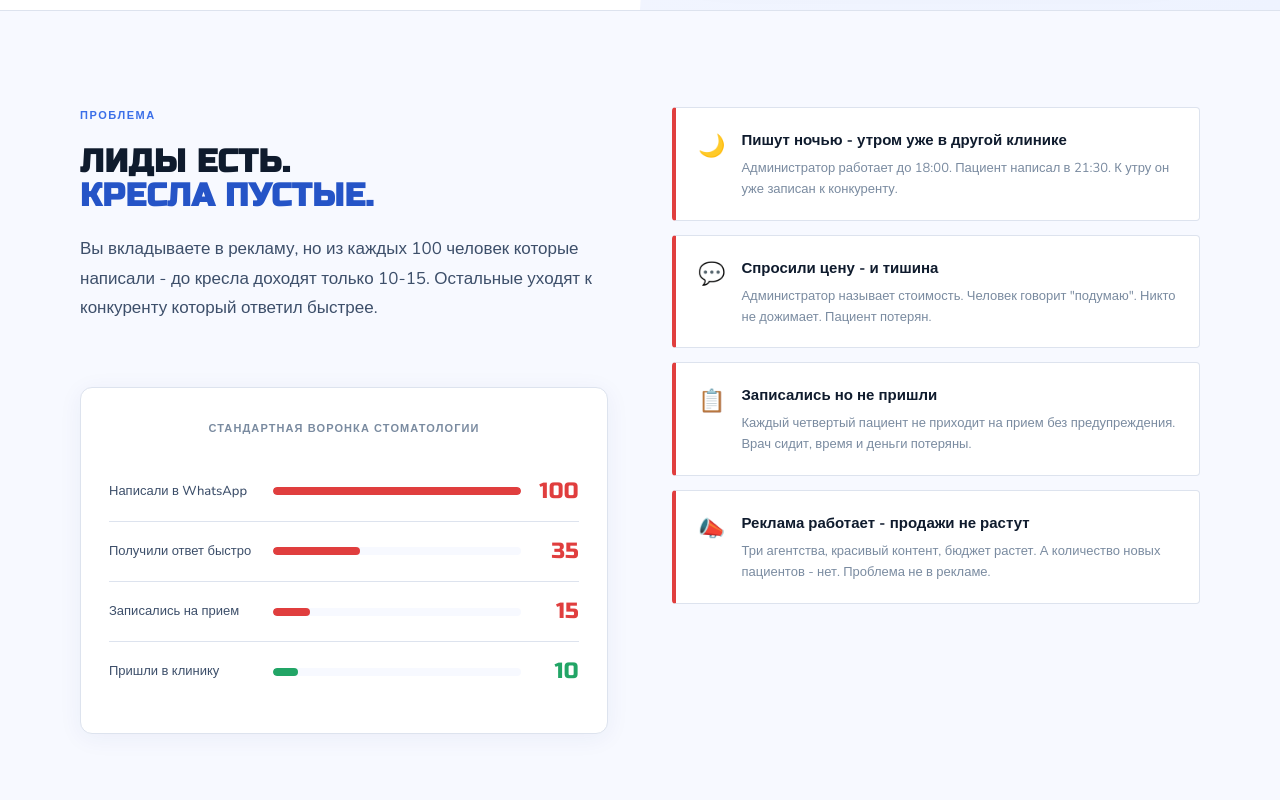
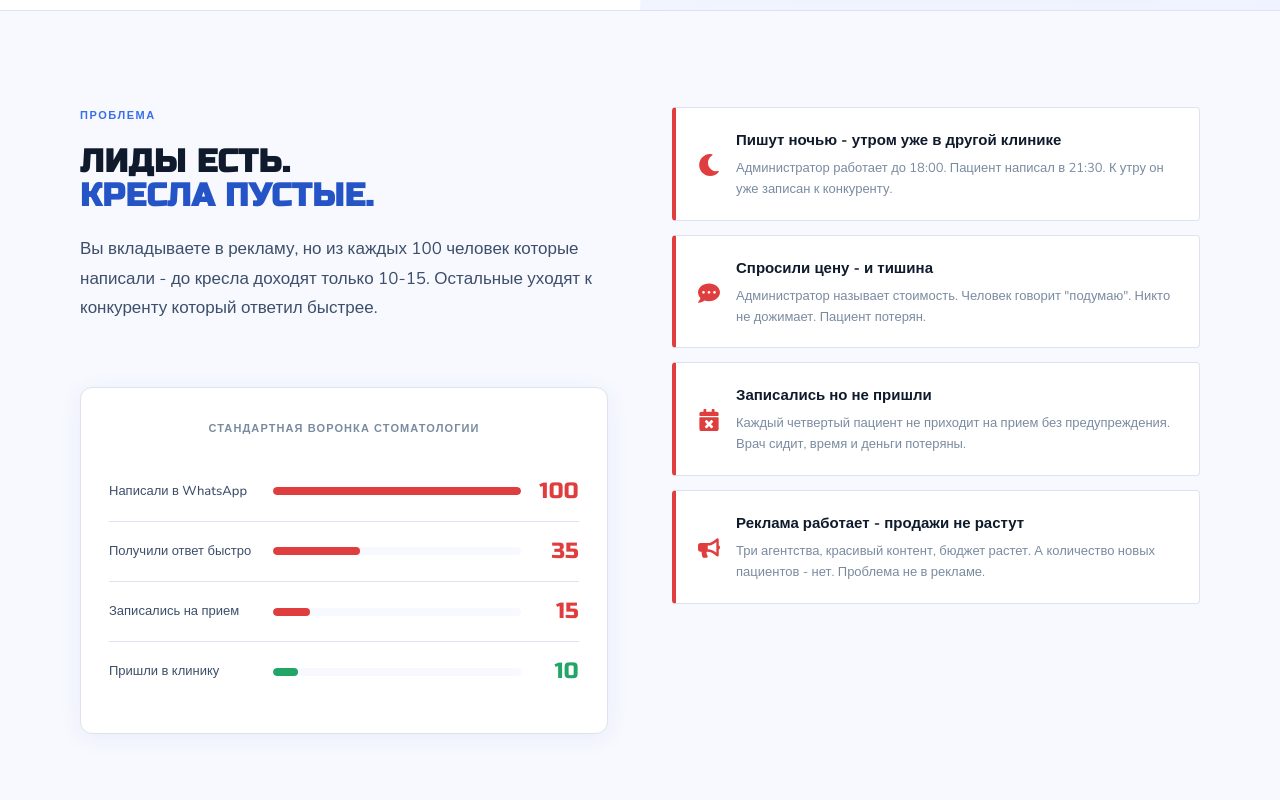
Before and after one commit to serikpayev/cofounder-ai-landing, a React (Vite) app: page / in a window 1280 px wide. Shown: the part 840-1640 px from the top of the page. Built offline with nearby package versions, Linux system fonts and the light colour scheme.

Commit message:
feat: replace emoji with react-icons (FA)

```diff
--- a/package.json
+++ b/package.json
@@ -11,7 +11,8 @@
   },
   "dependencies": {
     "react": "^19.2.4",
-    "react-dom": "^19.2.4"
+    "react-dom": "^19.2.4",
+    "react-icons": "^5.6.0"
   },
   "devDependencies": {
     "@eslint/js": "^9.39.4",
--- a/src/components/Barriers.jsx
+++ b/src/components/Barriers.jsx
@@ -1,3 +1,5 @@
+import { FaShieldAlt, FaCog, FaBuilding } from 'react-icons/fa';
+
 export default function Barriers() {
   return (
     <section className="section fade">
@@ -5,17 +7,17 @@ export default function Barriers() {
       <h2>Отвечаем на<br /><span className="accent">главные сомнения</span></h2>
       <div className="barr-grid">
         <div className="barr-card fade">
-          <span className="barr-emoji">🤔</span>
+          <span className="barr-emoji"><FaShieldAlt /></span>
           <div className="barr-q">А вдруг ИИ ответит что-то не то пациенту?</div>
           <div className="barr-a">Все ответы согласовываются с вами до запуска. ИИ работает строго в рамках ваших скриптов и прайса. Любой нестандартный вопрос автоматически переводится на живого человека.</div>
         </div>
         <div className="barr-card fade d1">
-          <span className="barr-emoji">🔧</span>
+          <span className="barr-emoji"><FaCog /></span>
           <div className="barr-q">Это сложно настраивать и долго внедрять?</div>
           <div className="barr-a">Запуск за 5 рабочих дней. Мы берем все на себя - бриф, настройку, тестирование. Вы только согласовываете финальный вариант. От вас нужен один час времени.</div>
         </div>
         <div className="barr-card fade d2">
-          <span className="barr-emoji">🏢</span>
+          <span className="barr-emoji"><FaBuilding /></span>
           <div className="barr-q">У нас уже есть рекламное агентство</div>
           <div className="barr-a">Мы не просто реклама. Мы закрываем всю цепочку - от показа объявления до пациента в кресле. Можем работать вместе с вашим агентством: они приводят лидов, мы их конвертируем.</div>
         </div>
--- a/src/components/Problem.jsx
+++ b/src/components/Problem.jsx
@@ -1,3 +1,5 @@
+import { FaMoon, FaCommentDots, FaCalendarTimes, FaBullhorn } from 'react-icons/fa';
+
 export default function Problem() {
   return (
     <div id="problem" className="section-alt">
@@ -35,28 +37,28 @@ export default function Problem() {
 
           <div className="pain-cards fade d2">
             <div className="pain-card">
-              <div className="pain-icon">🌙</div>
+              <div className="pain-icon"><FaMoon /></div>
               <div>
                 <div className="pain-title">Пишут ночью - утром уже в другой клинике</div>
                 <div className="pain-desc">Администратор работает до 18:00. Пациент написал в 21:30. К утру он уже записан к конкуренту.</div>
               </div>
             </div>
             <div className="pain-card">
-              <div className="pain-icon">💬</div>
+              <div className="pain-icon"><FaCommentDots /></div>
               <div>
                 <div className="pain-title">Спросили цену - и тишина</div>
                 <div className="pain-desc">Администратор называет стоимость. Человек говорит "подумаю". Никто не дожимает. Пациент потерян.</div>
               </div>
             </div>
             <div className="pain-card">
-              <div className="pain-icon">📋</div>
+              <div className="pain-icon"><FaCalendarTimes /></div>
               <div>
                 <div className="pain-title">Записались но не пришли</div>
                 <div className="pain-desc">Каждый четвертый пациент не приходит на прием без предупреждения. Врач сидит, время и деньги потеряны.</div>
               </div>
             </div>
             <div className="pain-card">
-              <div className="pain-icon">📣</div>
+              <div className="pain-icon"><FaBullhorn /></div>
               <div>
                 <div className="pain-title">Реклама работает - продажи не растут</div>
                 <div className="pain-desc">Три агентства, красивый контент, бюджет растет. А количество новых пациентов - нет. Проблема не в рекламе.</div>
--- a/src/index.css
+++ b/src/index.css
@@ -523,7 +523,7 @@ h2 .accent { color: var(--blue-mid); }
   box-shadow: 0 4px 20px rgba(0,0,0,0.06);
 }
 
-.pain-icon { font-size: 22px; flex-shrink: 0; margin-top: 1px; }
+.pain-icon { font-size: 22px; flex-shrink: 0; margin-top: 2px; color: var(--red); display: flex; align-items: center; }
 
 .pain-title {
   font-size: 15px;
@@ -1031,7 +1031,7 @@ tbody tr:hover td.hl { background: #DBEAFE; }
   box-shadow: 0 6px 24px rgba(27,58,140,0.08);
 }
 
-.barr-emoji { font-size: 28px; margin-bottom: 20px; display: block; }
+.barr-emoji { font-size: 28px; margin-bottom: 20px; display: flex; align-items: center; color: var(--blue-mid); }
 
 .barr-q {
   font-size: 15px;
```
Also changed, not shown: 1 other file (tests, documents, lock files or other folders).
